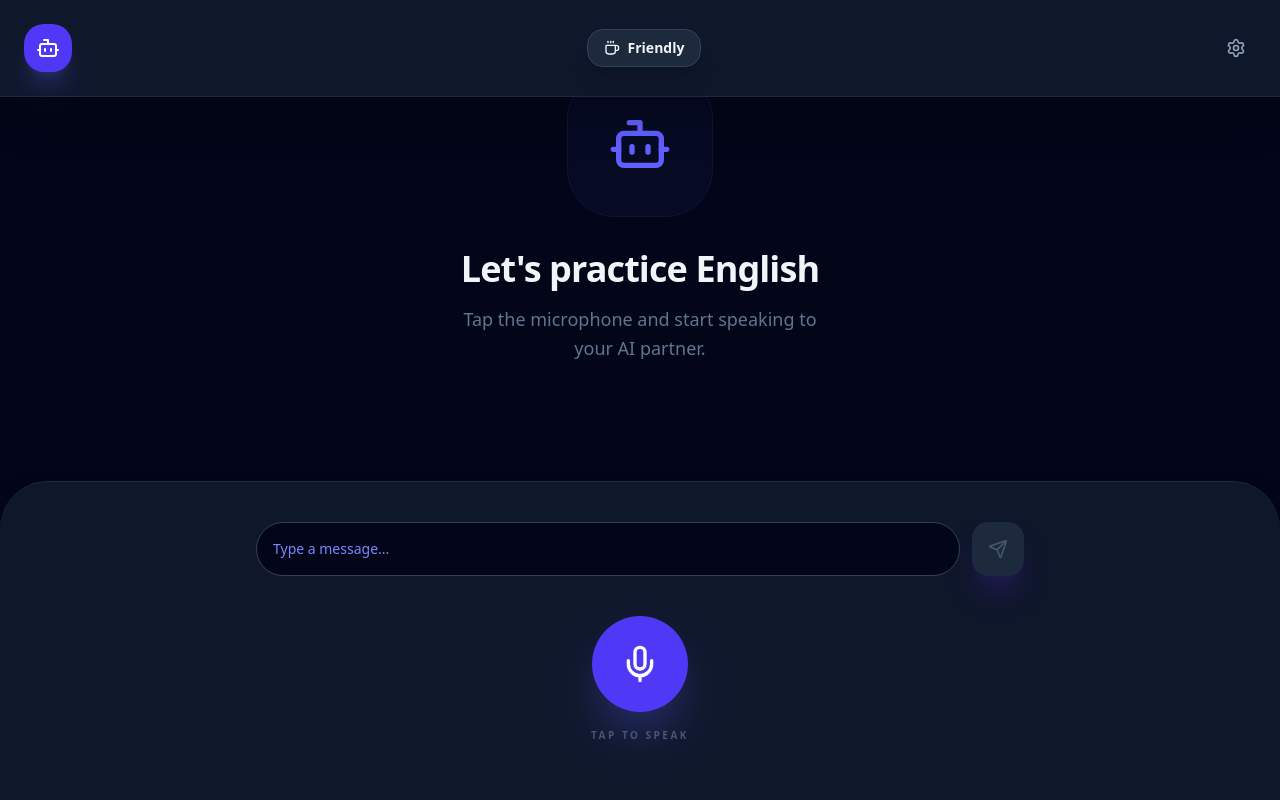
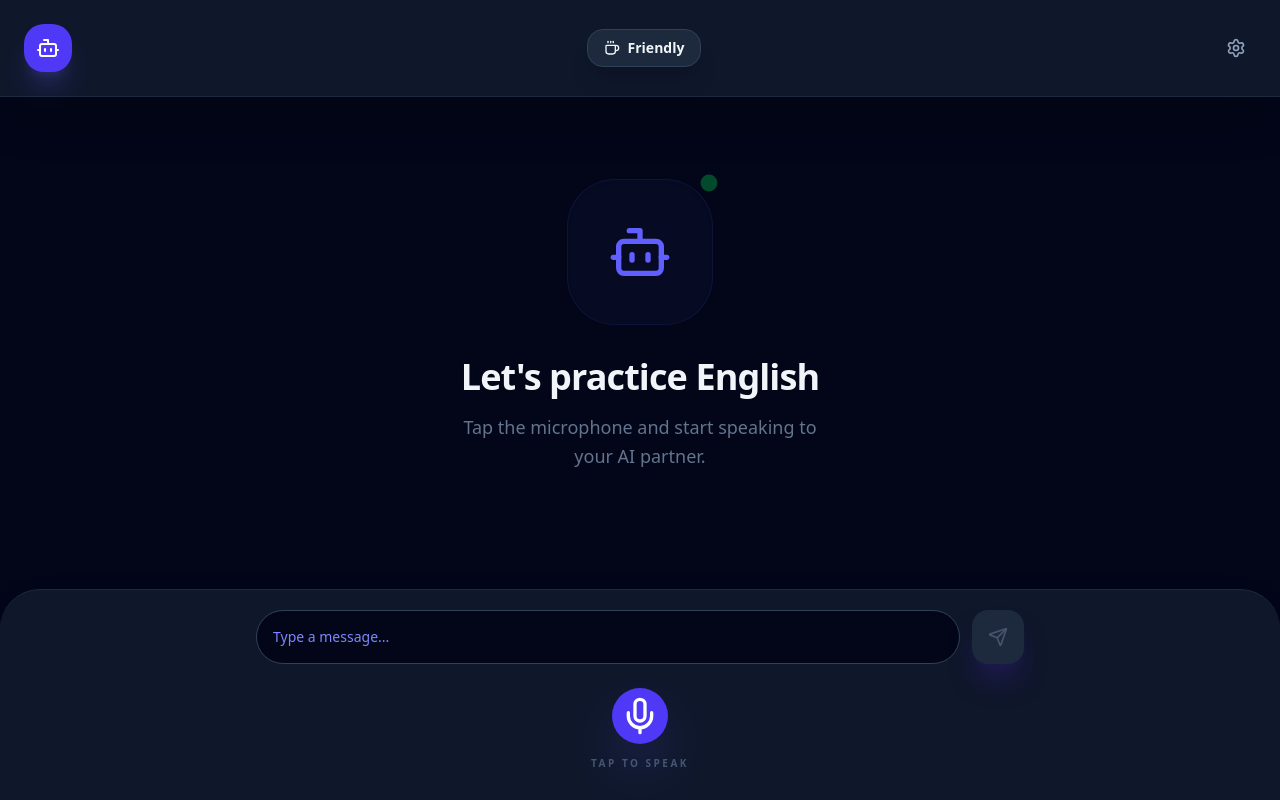
Before and after one commit to larry610413-beep/Just-speak, a React (Vite) app: page / in a window 1280 px wide. Built offline with nearby package versions, Linux system fonts and the light colour scheme.

Commit message:
UI: Resize Mic and Expand Chat Area + Voice Reliability

```diff
--- a/src/App.tsx
+++ b/src/App.tsx
@@ -241,12 +241,11 @@ export default function App() {
         recognition.stop();
       } catch (e) {}
 
-      // Capture whatever we have immediately
+      // Capture everything we have immediately (including interim if needed)
       const finalTranscript = transcriptRef.current.trim();
       if (finalTranscript) {
         handleSend(finalTranscript);
         transcriptRef.current = '';
-        // Do NOT setInput here intentionally
       }
     }
   };
@@ -255,19 +254,12 @@ export default function App() {
     if (!recognition) return;
 
     recognition.onresult = (event: any) => {
-      let currentTranscript = '';
-      for (let i = event.resultIndex; i < event.results.length; ++i) {
-        const result = event.results[i][0].transcript;
-        if (event.results[i].isFinal) {
-          transcriptRef.current = result;
-        } else {
-          currentTranscript += result;
-        }
+      let fullTranscript = '';
+      for (let i = 0; i < event.results.length; ++i) {
+        fullTranscript += event.results[i][0].transcript;
       }
-
-      const latestValue = transcriptRef.current || currentTranscript;
-      if (latestValue.trim()) {
-        transcriptRef.current = latestValue;
+      if (fullTranscript.trim()) {
+        transcriptRef.current = fullTranscript;
       }
     };
 
@@ -714,8 +706,8 @@ export default function App() {
       </main>
 
       {/* Voice Control Area */}
-      <footer className="p-6 md:p-10 bg-slate-900 border-t border-slate-800 shadow-2xl rounded-t-[3rem] z-20">
-        <div className="max-w-3xl mx-auto flex flex-col items-center gap-10">
+      <footer className="flex-none p-4 md:p-5 bg-slate-900 border-t border-slate-800 shadow-2xl rounded-t-[2.5rem] z-20">
+        <div className="max-w-3xl mx-auto flex flex-col items-center gap-6">
           {/* Text Input Row */}
           <form
             onSubmit={(e) => { e.preventDefault(); handleSend(input); }}
@@ -738,14 +730,13 @@ export default function App() {
             </button>
           </form>
 
-          {/* Voice Button Row (Toggle Mode) */}
-          <div className="flex flex-col items-center gap-4 pb-4">
+          <div className="flex flex-col items-center gap-3 pb-2">
             <motion.button
               whileHover={{ scale: 1.05 }}
               whileTap={{ scale: 0.9 }}
               onClick={toggleListening}
               disabled={isLoading || isSpeaking}
-              className={`w-24 h-24 rounded-full flex items-center justify-center shadow-2xl transition-all relative select-none touch-none ${
+              className={`w-14 h-14 rounded-full flex items-center justify-center shadow-2xl transition-all relative select-none touch-none ${
                 isListening
                   ? 'bg-red-500 text-white shadow-red-500/40'
                   : (isLoading || isSpeaking) ? 'bg-slate-800 text-slate-600 cursor-not-allowed' : 'bg-indigo-600 text-white hover:bg-indigo-700 shadow-indigo-500/40'
```
